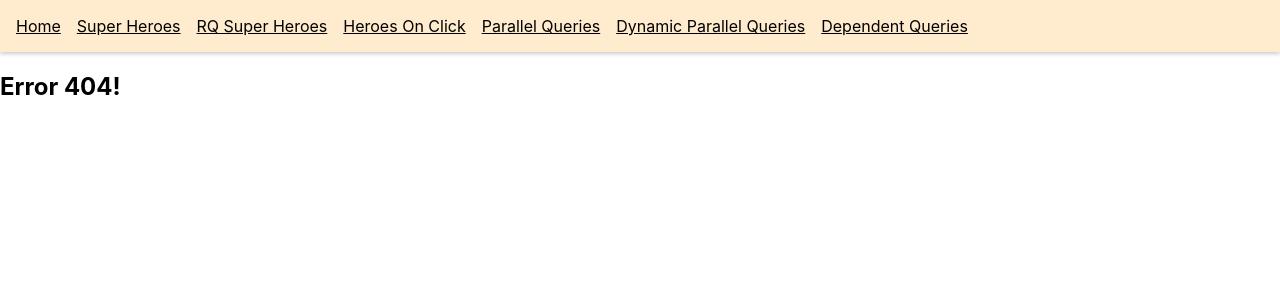
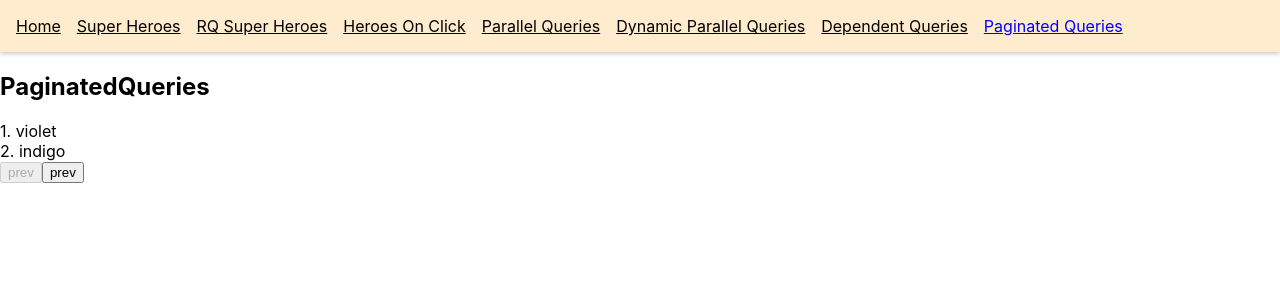
Before and after one commit to ms77grz/react-query-tutorial, a React (Create React App) app: page /paginated-queries in a window 1280 px wide. Before the commit this address had no page. Shown: the top 300 px of the page. Built offline with nearby package versions, Linux system fonts and the light colour scheme; data requests are answered from the project's data file.

Commit message:
Paginated Queries

```diff
--- a/db.json
+++ b/db.json
@@ -16,5 +16,14 @@
       "id": "programmers",
       "courses": ["html", "css", "javascript", "react"]
     }
+  ],
+  "colors": [
+    { "id": 1, "label": "violet" },
+    { "id": 2, "label": "indigo" },
+    { "id": 3, "label": "blue" },
+    { "id": 4, "label": "green" },
+    { "id": 5, "label": "yellow" },
+    { "id": 6, "label": "orange" },
+    { "id": 7, "label": "red" }
   ]
 }
--- a/src/App.js
+++ b/src/App.js
@@ -11,6 +11,7 @@ import RQSuperHeroe from './pages/RQSuperHeroe';
 import ParallelQueries from './pages/ParallelQueries';
 import DynamicParallelQueries from './pages/DynamicParallelQueries';
 import DependentQueries from './pages/DependentQueries';
+import PaginatedQueries from './pages/PaginatedQueries';
 
 const queryClient = new QueryClient();
 
@@ -34,6 +35,7 @@ const App = () => {
             path='dynamic-parallel-queries'
             element={<DynamicParallelQueries heroIds={[1, 3]} />}
           />
+          <Route path='paginated-queries' element={<PaginatedQueries />} />
           <Route path='*' element={<h2>Error 404!</h2>} />
         </Routes>
       </BrowserRouter>
--- a/src/components/Navigation.js
+++ b/src/components/Navigation.js
@@ -27,6 +27,9 @@ const Navigation = () => {
         <li>
           <NavLink to='/dependent-queries'>Dependent Queries</NavLink>
         </li>
+        <li>
+          <NavLink to='/paginated-queries'>Paginated Queries</NavLink>
+        </li>
       </ul>
     </nav>
   );
--- /dev/null
+++ b/src/pages/PaginatedQueries.js
@@ -0,0 +1,52 @@
+import axios from 'axios';
+import { useState } from 'react';
+import { useQuery } from 'react-query';
+
+const fetchColors = ({ queryKey }) => {
+  const pageNumber = queryKey[1];
+  return axios.get(`http://localhost:4000/colors?_limit=2&_page=${pageNumber}`);
+};
+
+const PaginatedQueries = () => {
+  const [pageNumber, setPageNumber] = useState(1);
+  const { isLoading, data, isError, error, isFetching } = useQuery(
+    ['colors', pageNumber],
+    fetchColors,
+    { keepPreviousData: true }
+  );
+
+  if (isLoading) {
+    return <h2>Loading...</h2>;
+  }
+
+  if (isError) {
+    return <h2>{error.message}</h2>;
+  }
+
+  return (
+    <>
+      <h2>PaginatedQueries</h2>
+      {data?.data.map(color => (
+        <div key={color.id}>
+          {color.id}. {color.label}
+        </div>
+      ))}
+      <div>
+        <button
+          disabled={pageNumber === 1}
+          onClick={() => setPageNumber(state => state - 1)}
+        >
+          prev
+        </button>
+        <button
+          disabled={pageNumber === 4}
+          onClick={() => setPageNumber(state => state + 1)}
+        >
+          prev
+        </button>
+      </div>
+      {isFetching && 'Loading'}
+    </>
+  );
+};
+export default PaginatedQueries;
```
